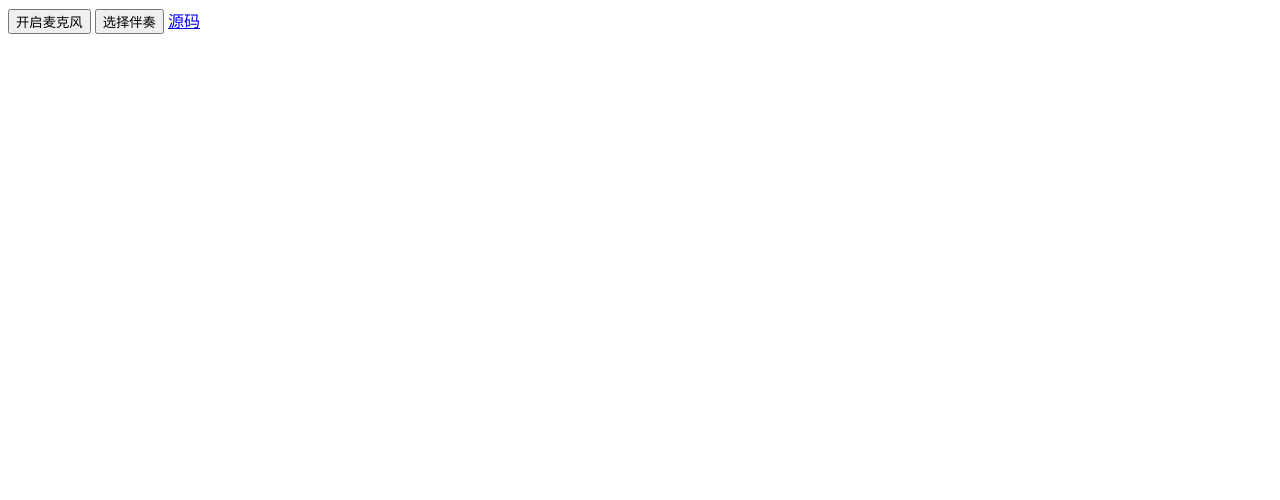
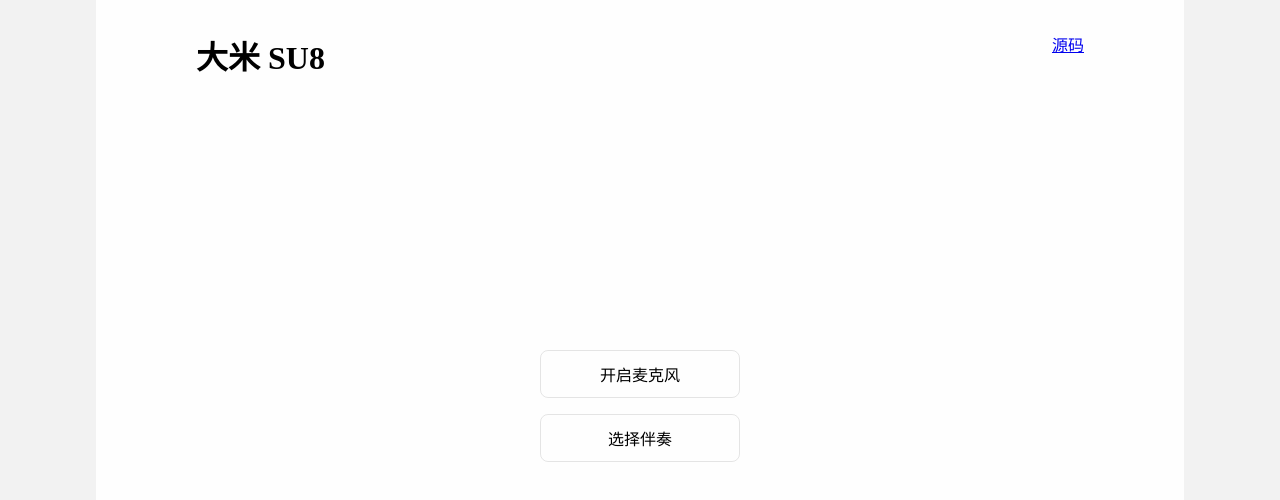
Before and after one commit to ppzreboot/Dami-S8, a plain HTML site: page index.html in a window 1280 px wide. Drawn offline with Linux system fonts and the light colour scheme.

Commit message:
perf: styles

```diff
--- a/index.html
+++ b/index.html
@@ -4,11 +4,61 @@
     <meta charset="utf8">
     <title>大米 SU8</title>
     <meta name="viewport" content="width=device-width, initial-scale=1" />
+    <style>
+      body {
+        margin: 0;
+        padding: 0 12px;
+      }
+      @media (min-width: 768px) {
+        html {
+          background-color: rgba(0,0,0, .05);
+        }
+        body {
+          width: 888px;
+          height: 100vh;
+          margin: 0 auto;
+          padding: 0 100px;
+          background-color: rgba(255,255,255, .9);
+        }
+      }
+      header {
+        display: flex;
+        justify-content: space-between;
+        padding: 2rem 0;
+      }
+      h1 {
+        margin: 0;
+      }
+      main {
+        margin-top: 30vh;
+      }
+      button {
+        display: block;
+        margin: 1rem auto;
+        width: 200px;
+        height: 3rem;
+        font-size: inherit;
+        background: transparent;
+        outline: none;
+        border: .5px solid rgba(0,0,0, .1);
+        border-radius: 8px;
+      }
+      button:active {
+        opacity: .6;
+      }
+    </style>
   </head>
   <body>
-    <button class="microphone"></button>
-    <button class="accompany">选择伴奏</button>
-    <a href="https://github.com/ppzreboot/Dami-SU8">源码</a>
+    <header>
+      <h1>大米 SU8</h1>
+      <a href="https://github.com/ppzreboot/Dami-SU8">源码</a>
+    </header>
+
+    <main>
+      <button class="microphone"></button>
+      <button class="accompany">选择伴奏</button>
+    </main>
+
     <script>
       init_microphone()
       init_accompany()
```
